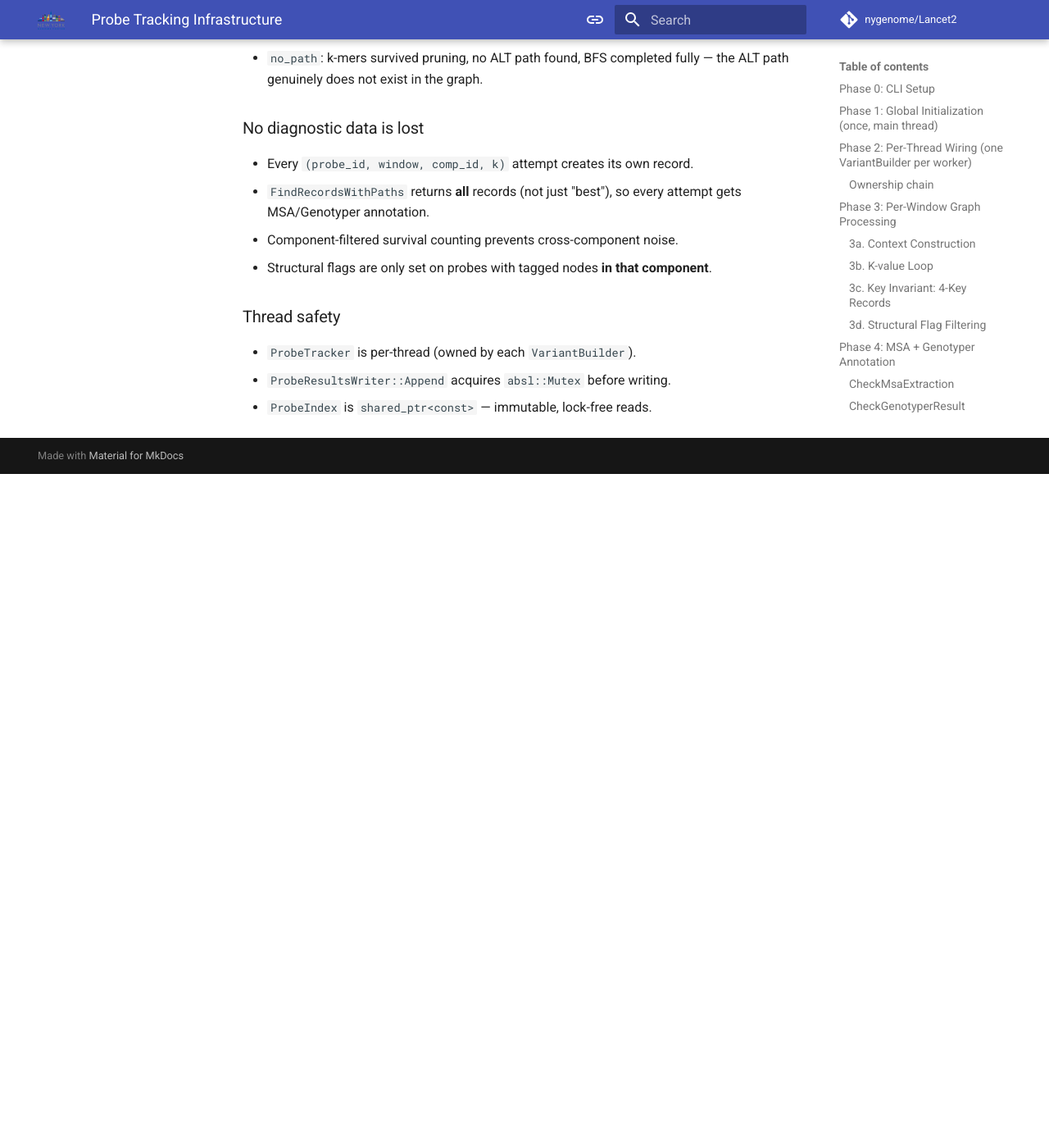
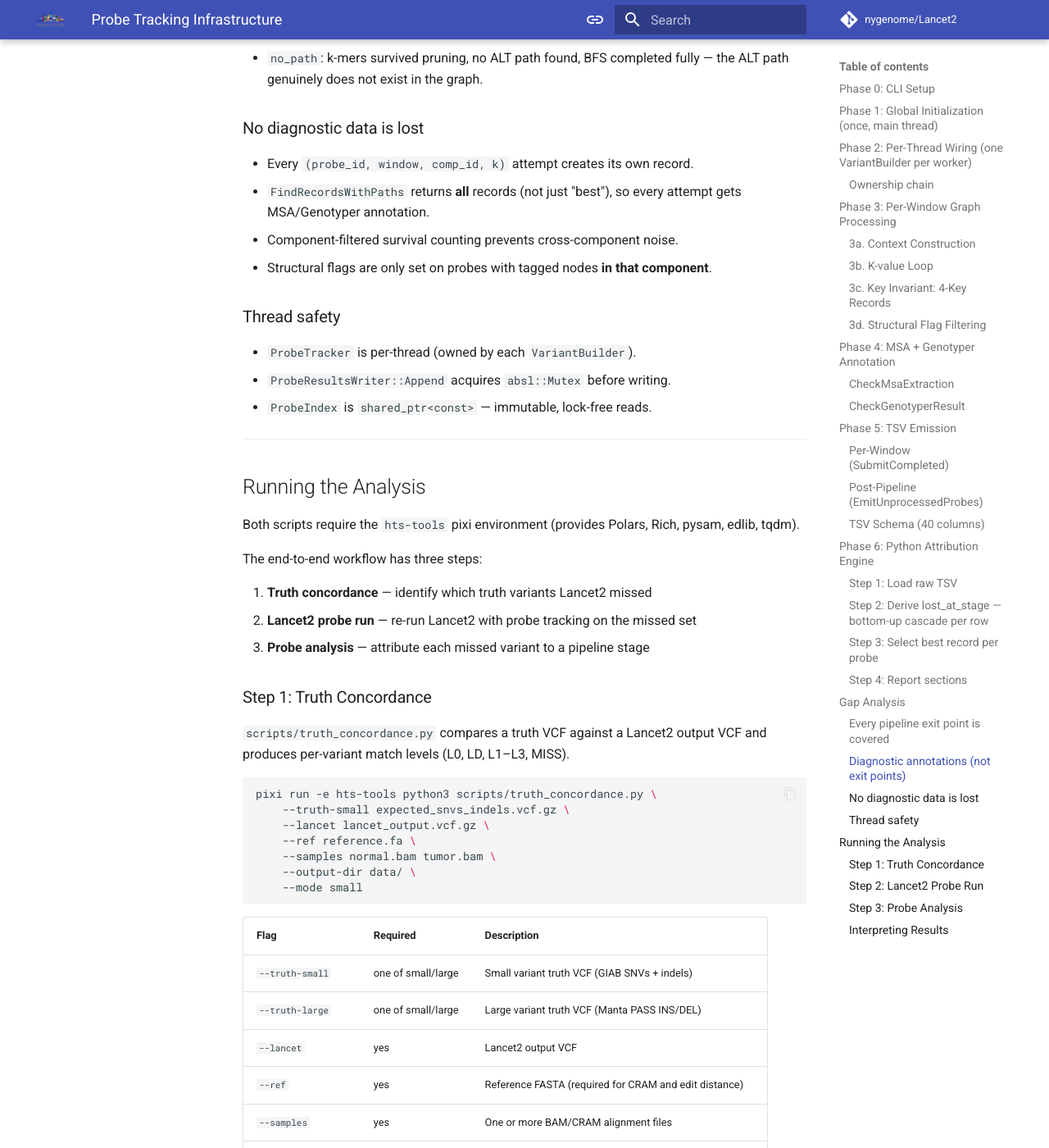
Before and after one commit to omicsnut/Lancet2, an MkDocs documentation site: the page built from docs/PROBE_TRACKING.md, in a window 1280 px wide and 1400 px high, scrolled down 8617 px. Shown: the whole window at 82% size. Built offline with MkDocs 1.6.1 and Material for MkDocs 9.7.7, drawn with Linux system fonts in a browser that asks for light colours; plug-ins that fetch from the network failed and are left out; comment, search, counter and statistics services are not loaded; the version menu is left out; before the commit the page ends 9195 px from its top, so only the background shows below that; some of the changed text lies outside the part shown.

Commit message:
chore: add end-to-end usage guide to PROBE_TRACKING.md
Document the 3-step forensic workflow: truth concordance
(missed_variants.txt), Lancet2 probe run (--probe-variants),
and Python attribution analysis. Include flag reference tables
for both truth_concordance.py and analyze_probe_results.py,
output file descriptions, and result interpretation guidance.

````diff
--- a/docs/PROBE_TRACKING.md
+++ b/docs/PROBE_TRACKING.md
@@ -365,3 +365,116 @@
 - `ProbeTracker` is per-thread (owned by each `VariantBuilder`).
 - `ProbeResultsWriter::Append` acquires `absl::Mutex` before writing.
 - `ProbeIndex` is `shared_ptr<const>` — immutable, lock-free reads.
+
+---
+
+## Running the Analysis
+
+Both scripts require the `hts-tools` pixi environment (provides Polars,
+Rich, pysam, edlib, tqdm).
+
+The end-to-end workflow has three steps:
+
+1. **Truth concordance** — identify which truth variants Lancet2 missed
+2. **Lancet2 probe run** — re-run Lancet2 with probe tracking on the missed set
+3. **Probe analysis** — attribute each missed variant to a pipeline stage
+
+### Step 1: Truth Concordance
+
+`scripts/truth_concordance.py` compares a truth VCF against a Lancet2
+output VCF and produces per-variant match levels (L0, LD, L1–L3, MISS).
+
+```bash
+pixi run -e hts-tools python3 scripts/truth_concordance.py \
+    --truth-small expected_snvs_indels.vcf.gz \
+    --lancet lancet_output.vcf.gz \
+    --ref reference.fa \
+    --samples normal.bam tumor.bam \
+    --output-dir data/ \
+    --mode small
+```
+
+| Flag | Required | Description |
+|------|----------|-------------|
+| `--truth-small` | one of small/large | Small variant truth VCF (GIAB SNVs + indels) |
+| `--truth-large` | one of small/large | Large variant truth VCF (Manta PASS INS/DEL) |
+| `--lancet` | yes | Lancet2 output VCF |
+| `--ref` | yes | Reference FASTA (required for CRAM and edit distance) |
+| `--samples` | yes | One or more BAM/CRAM alignment files |
+| `--mode` | no | `small`, `large`, or `all` (default: `all`) |
+| `--log` | no | Lancet2 debug log (enables §5 forensics) |
+| `--graphs` | no | Lancet2 `--graphs-dir` output (enables §6 MSA analysis) |
+| `--skip-forensics` | no | Skip §5–§6 pipeline forensics |
+| `--workers` | no | Parallel workers for read evidence (default: 16) |
+| `--output-dir` | no | Output directory (default: `data/`) |
+
+Key outputs:
+
+- `missed_variants.txt` — missed variants with read support counts
+  (**required input for step 2**)
+- `concordance_details.txt` — all truth variants with match levels
+  (optional enrichment for probe analysis §1)
+- `truth_concordance_report.txt` — rich diagnostic report (§1–§6)
+
+### Step 2: Lancet2 Probe Run
+
+Re-run Lancet2 with the missed variants file to collect forensic data:
+
+```bash
+Lancet2 pipeline \
+    -n normal.bam -t tumor.bam -r reference.fa -o out.vcf.gz \
+    --probe-variants data/missed_variants.txt \
+    --probe-results data/probe_results.tsv
+```
+
+Both `--probe-variants` and `--probe-results` must be provided together.
+Enable `--verbose` logging if you plan to use the `--log` flag in step 3.
+
+### Step 3: Probe Analysis
+
+```bash
+pixi run -e hts-tools python3 scripts/analyze_probe_results.py \
+    --probe-results data/probe_results.tsv \
+    --missed-variants data/missed_variants.txt \
+    --concordance-details data/concordance_details.txt \
+    --output-dir data/ \
+    --view all
+```
+
+| Flag | Required | Description |
+|------|----------|-------------|
+| `--probe-results` | yes | Raw TSV from Lancet2 `--probe-results` |
+| `--missed-variants` | yes | From step 1 (`missed_variants.txt`) |
+| `--concordance-details` | no | From step 1 (enriches §1 scorecard) |
+| `--log` | no | Lancet2 debug log (enables window status parsing) |
+| `--output-dir` | no | Output directory (default: `data/`) |
+| `--view` | no | Single section or `all` (default: `all`) |
+
+Output files:
+
+| File | Format | Content |
+|------|--------|---------|
+| `probe_analysis_report.txt` | Rich text | Full diagnostic report (§1–§8) |
+| `probe_stage_attribution.txt` | TSV | One row per probe: final `lost_at_stage`, type, size |
+| `probe_survival_matrix.txt` | TSV | One row per `(probe, window, comp, k)`: 6 survival counts |
+
+### Interpreting Results
+
+Start with **§1 Scorecard** — verify that the coverage gap is zero (every
+input variant produced at least one output row). A non-zero gap indicates
+probes in regions Lancet2 never processed.
+
+**§2 Funnel** shows the stage attribution distribution. The dominant loss
+stage identifies the primary pipeline bottleneck.
+
+**§6 Targets** lists the 30 variants closest to success (highest depth
+score) — the highest-value debugging targets.
+
+Use `--view` to render a single section during iterative debugging:
+
+```bash
+pixi run -e hts-tools python3 scripts/analyze_probe_results.py \
+    --probe-results data/probe_results.tsv \
+    --missed-variants data/missed_variants.txt \
+    --view funnel
+```
````
